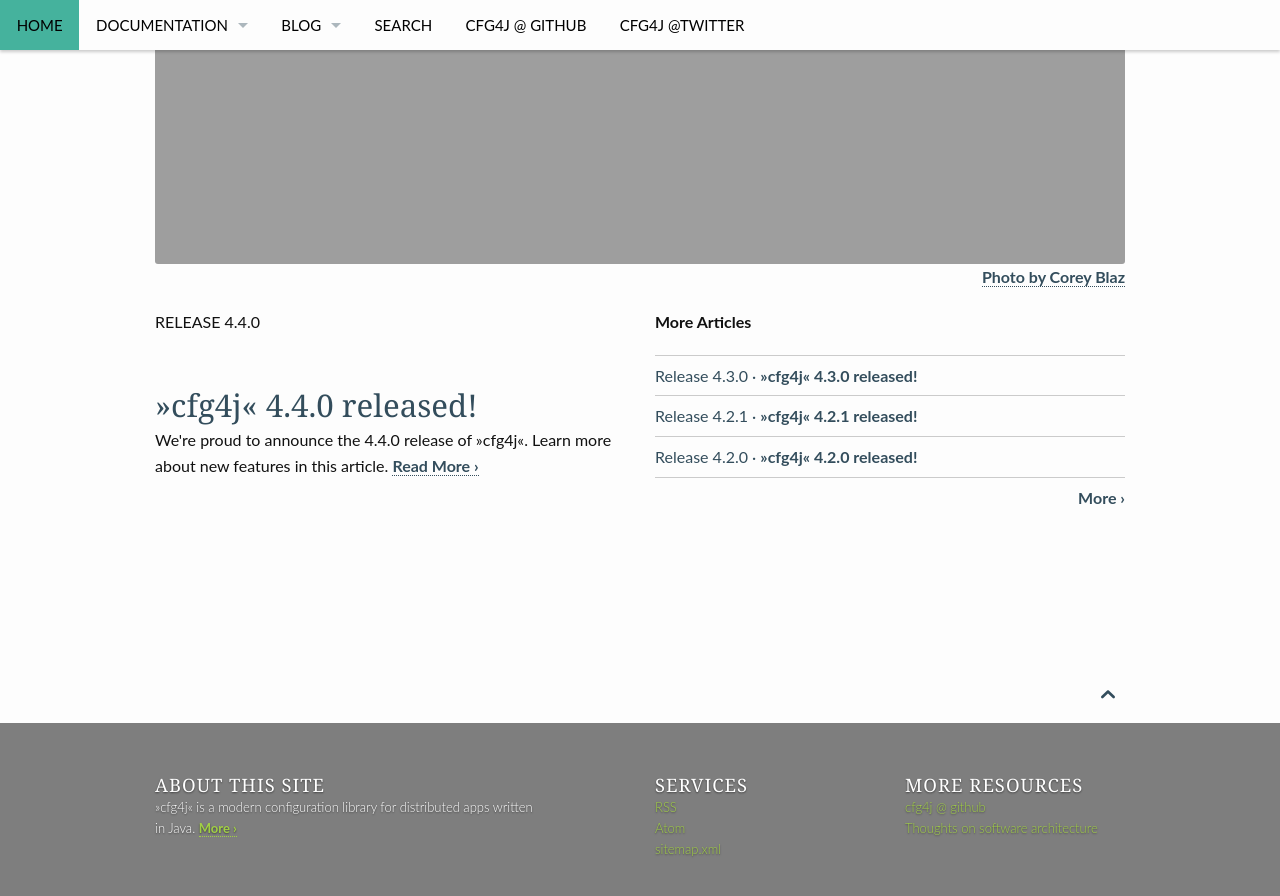
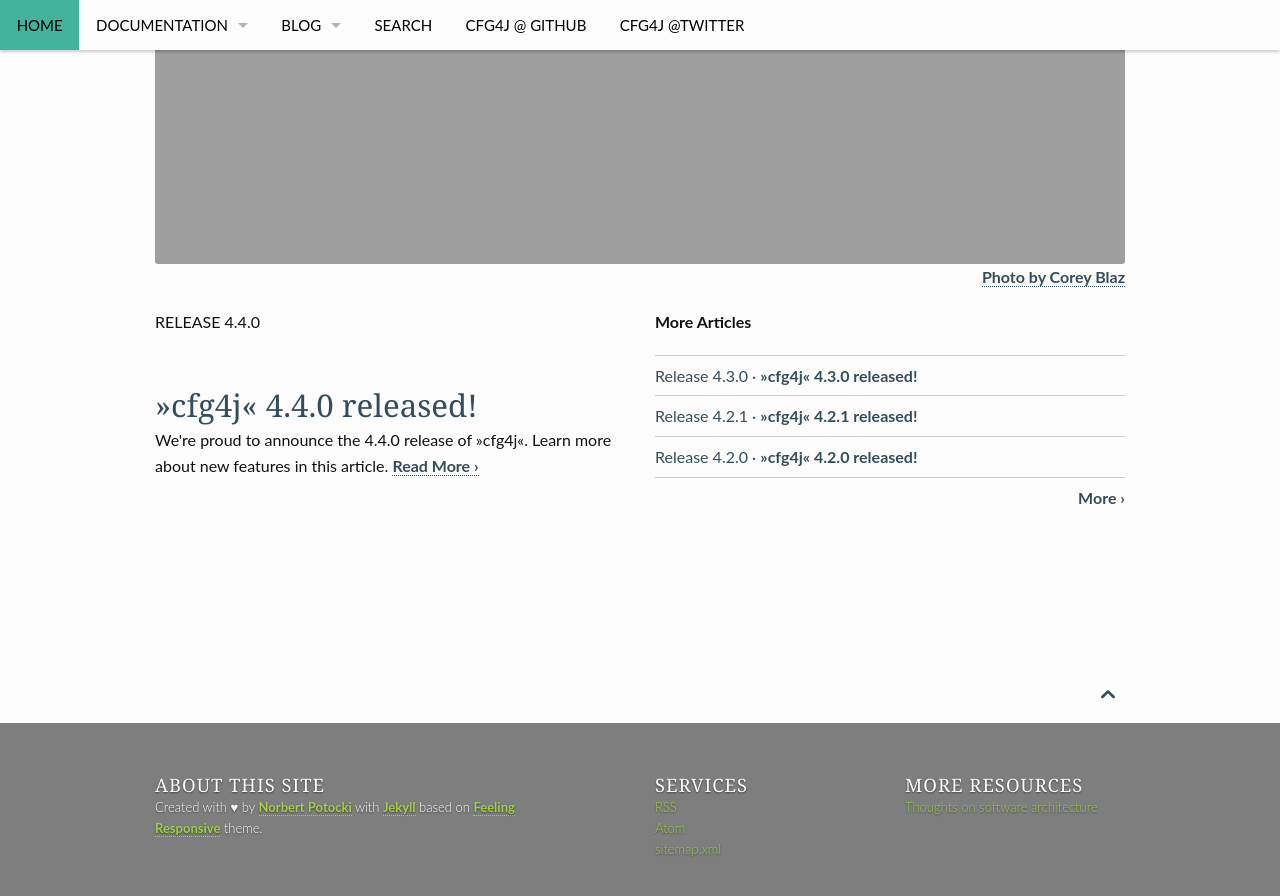
Before and after one commit to cfg4j/cfg4j.github.io, a Jekyll site: the page built from pages/pages-root-folder/index.md, in a window 1280 px wide and 900 px high, scrolled down 1623 px. Shown: the top 896 px of the window. Built offline with Jekyll 4.4.1, drawn with Linux system fonts in a browser that asks for light colours.

Commit message:
tune footer

```diff
--- a/_config.yml
+++ b/_config.yml
@@ -20,7 +20,7 @@
 description: '»cfg4j« is a modern configuration library for distributed apps written in Java.'
 
 # The credits show up in the includes/_footer.html – It would be nice of you to leave a link to Phlow or Feeling Responsive as a thank you :)
-credits: '<p>Created with &hearts; by <a href="http://potocki.io/">Norbert Potocki</a> with <a href="http://jekyllrb.com/" target="_blank">Jekyll</a> based on <a href="http://phlow.github.io/feeling-responsive/">Feeling Responsive</a> theme.</p>'
+credits: 'Created with &hearts; by <a href="http://potocki.io/">Norbert Potocki</a> with <a href="http://jekyllrb.com/" target="_blank">Jekyll</a> based on <a href="http://phlow.github.io/feeling-responsive/">Feeling Responsive</a> theme.'
 
 # Main author of the website
 # See > authors.yml
--- a/_data/network.yml
+++ b/_data/network.yml
@@ -1,8 +1,4 @@
 - menu_name: "More resources"
-
-- name: "cfg4j @ github"
-  url: "https://github.com/cfg4j"
-  title: "cfg4j @ github"
 
 - name: "Thoughts on software architecture"
   url: "http://potocki.io"
--- a/_includes/_footer.html
+++ b/_includes/_footer.html
@@ -12,8 +12,8 @@
         <h5 class="shadow-black">{{ site.data.language.info_website }}</h5>
 
         <p class="shadow-black">
-          {{ site.description }}
-          <a href="{{ site.url }}{{ site.baseurl }}/info/">{{ site.data.language.more }}</a>
+          {{ site.credits }}
+          <!--<a href="{{ site.url }}{{ site.baseurl }}/info/">{{ site.data.language.more }}</a>-->
         </p>
       </div><!-- /.large-6.columns -->
 
```
